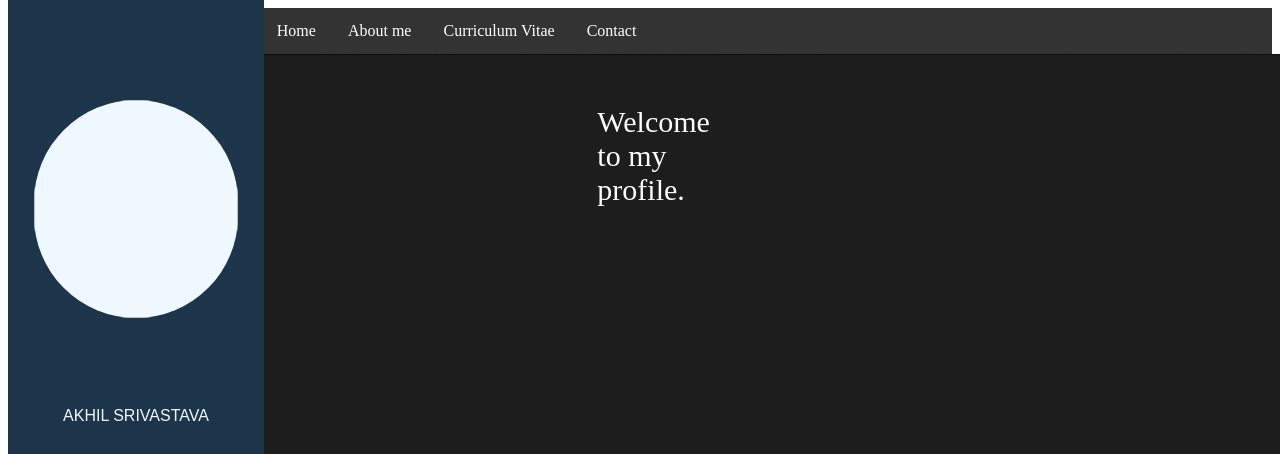
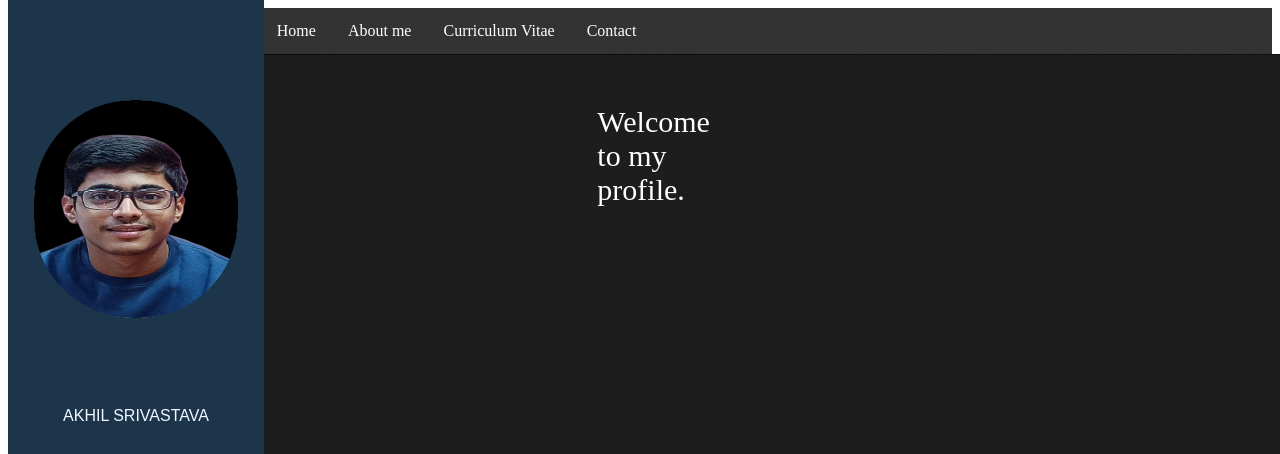
Before and after one commit to akhilsrivastava-01/MY-PORTFOLIO, a plain HTML site: page index.html in a window 1280 px wide. Shown: the top 454 px of the page. Drawn offline with Linux system fonts and the light colour scheme; files whose address does not match are found by name.

Commit message:
Update index.html

```diff
--- a/index.html
+++ b/index.html
@@ -213,7 +213,7 @@
     <div class="body">
       <div class="myimage">
         <div class="image">
-          <img id="mypic" src="IMAGES/akhilpic.jpeg">
+          <img id="mypic" src="akhilpic.jpeg">
         </div>
         <div class="content_left">AKHIL SRIVASTAVA</div>
         <div class="icons">
```
